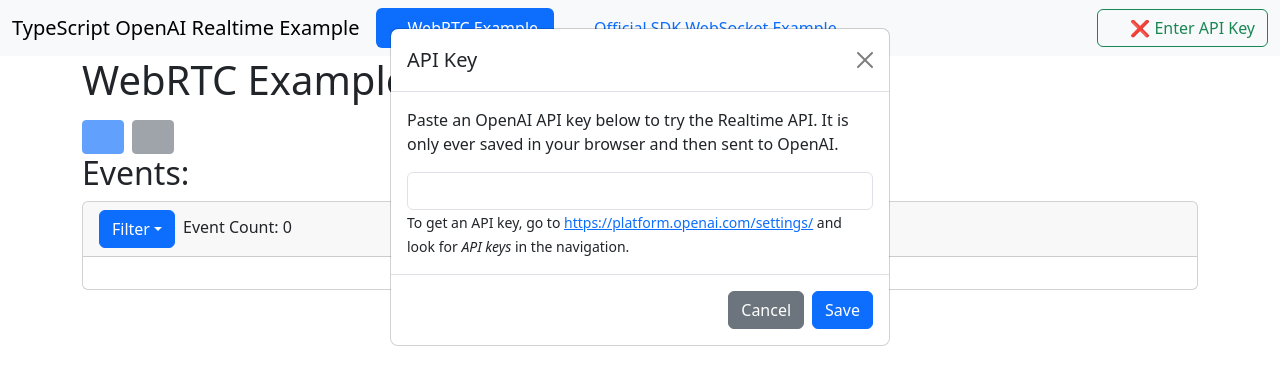
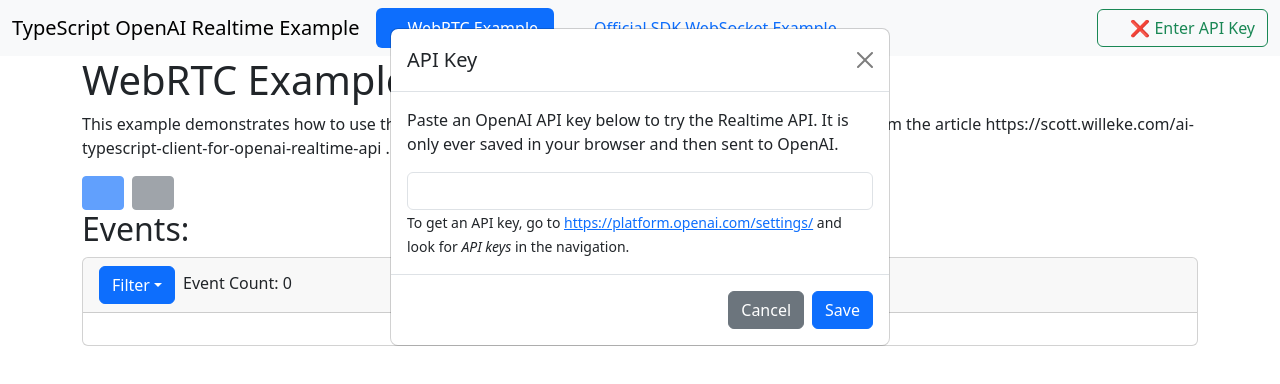
Before and after one commit to activescott/typescript-openai-realtime-api, a React (Vite) app in the folder apps/browser-example/: page / in a window 1280 px wide. Shown: the top 384 px of the page. Built offline with nearby package versions, Linux system fonts and the light colour scheme.

Commit message:
fix: add description to demo pages to explain what is shown

```diff
--- a/apps/browser-example/src/pages/OfficialSDKWebSocketExample.tsx
+++ b/apps/browser-example/src/pages/OfficialSDKWebSocketExample.tsx
@@ -76,6 +76,13 @@
   return (
     <div className="container">
       <h1>Official SDK WebSocket Example</h1>
+      <p>
+        This example demonstrates the Official OpenAI SDK's WebSocket client. It
+        does not go to the trouble of decoding the audio streams and hooking
+        them up to the browser. So you only see the data events. To experience
+        the streaming audio with a back-and-forth conversation, see the WebRTC
+        Example.
+      </p>
       <RealtimeSessionView
         startSession={startSession}
         stopSession={stopSession}
--- a/apps/browser-example/src/pages/WebRTCExample.tsx
+++ b/apps/browser-example/src/pages/WebRTCExample.tsx
@@ -42,6 +42,11 @@
   return (
     <div className="container">
       <h1>WebRTC Example</h1>
+      <p>
+        This example demonstrates how to use the OpenAI Realtime API directly.
+        It is using the TypeScript client from the article
+        https://scott.willeke.com/ai-typescript-client-for-openai-realtime-api .
+      </p>
       <audio ref={audioElementRef}></audio>
       <RealtimeSessionView
         startSession={startSession}
```
